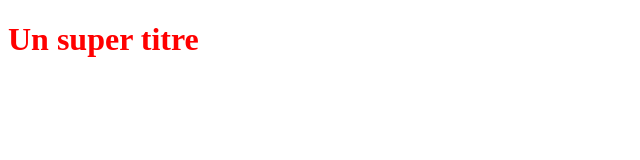
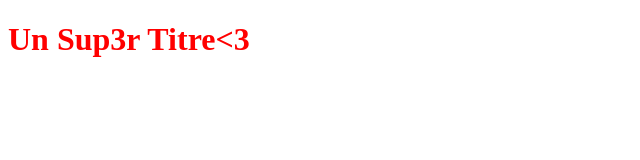
Before and after one commit to leilacharpe-debug/openclassrooms, a plain HTML site: page index.html in a window 1280 px wide. Shown: the whole page, without its empty margins (0-640 px from the left). Drawn offline with Linux system fonts and the light colour scheme.

Commit message:
Modifictation du titre

```diff
--- a/index.html
+++ b/index.html
@@ -5,6 +5,6 @@
    <link rel="stylesheet" type="text/css" href="styles.css">
 </head>
 <body>
-   <h1>Un super titre</h1>
+   <h1>Un Sup3r Titre<3</h1>
 </body>
 </html>
```
